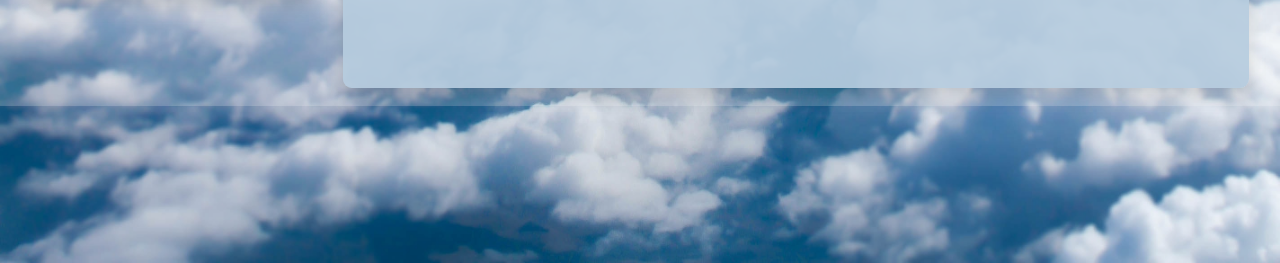
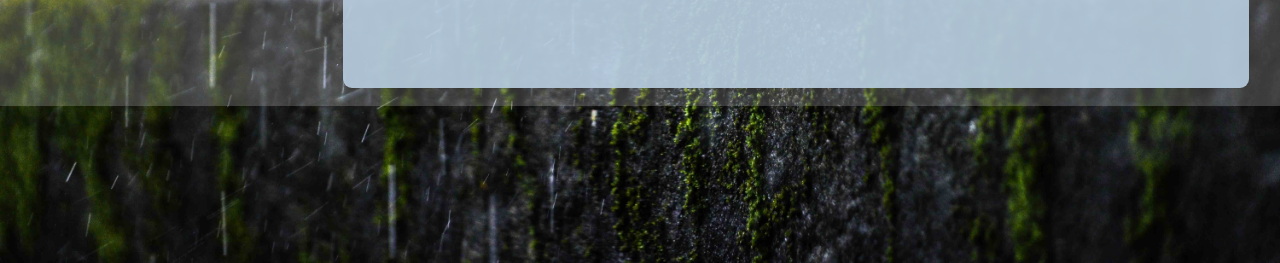
Before and after one commit to AtlantaBlack/HW06_Weather_Dashboard, a plain HTML site: page index.html in a window 1280 px wide. Shown: the part 537-800 px from the top of the page. Drawn offline with nearby package versions, Linux system fonts and the light colour scheme.

Commit message:
changed the rain background image

```diff
--- a/assets/css/style.css
+++ b/assets/css/style.css
@@ -57,7 +57,7 @@ body {
 
 /* holds bg image for rain */
 .rain {
-    background: var(--grey-blue) url("../images/rain-alex-dukhanov.jpg") no-repeat fixed center;
+    background: var(--grey-blue) url("../images/rain-kevin-wong.jpg") no-repeat fixed center;
     background-size: cover;
 }
 
--- a/index.html
+++ b/index.html
@@ -16,7 +16,7 @@
 </head>
 
 <!-- have the default background image be clear skies -->
-<body class="clear-sky">
+<body class="rain">
     <header>
         <h1>Weather Dashboard</h1>
     </header>
```
Also changed, not shown: assets/images/rain-kevin-wong.jpg (added), 1 other file.
